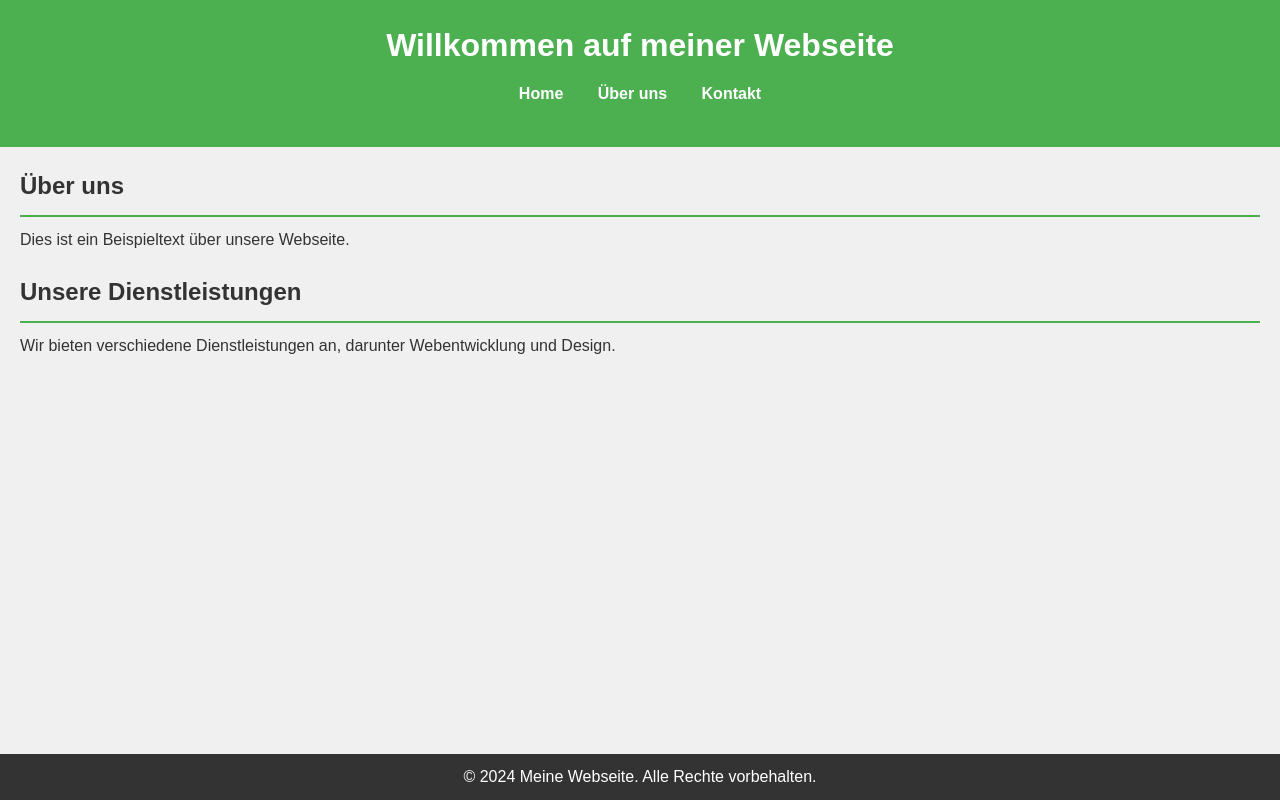
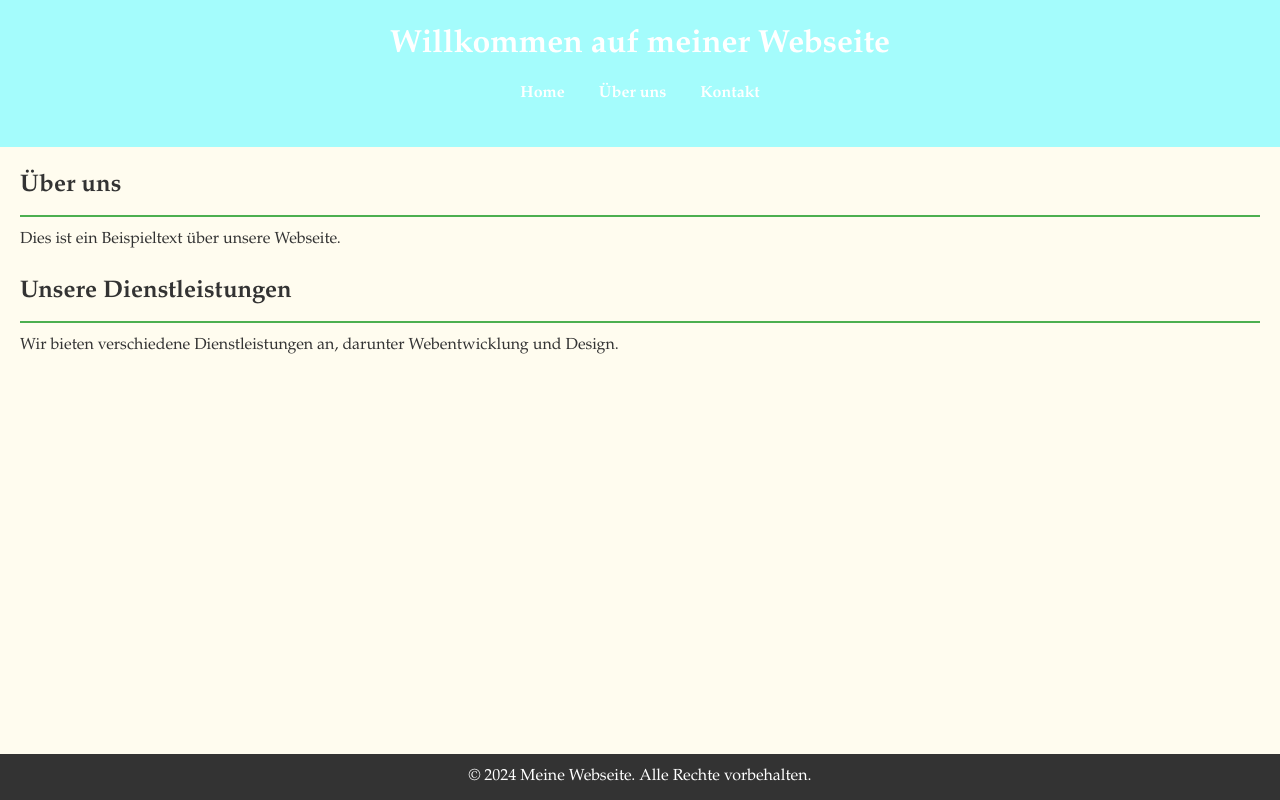
Before and after one commit to nikitaskostas/bearpapers, a plain HTML site: page index.html in a window 1280 px wide. Drawn offline with Linux system fonts and the light colour scheme.

Commit message:
Modify styles.css

```diff
--- a/styles.css
+++ b/styles.css
@@ -3,17 +3,17 @@
     margin: 0;
     padding: 0;
     box-sizing: border-box;
-    font-family: 'Arial', sans-serif;
+    font-family: 'Garamond', sans-serif;
 }
 
 body {
-    background-color: #f0f0f0;
+    background-color: #fffcef;
     color: #333;
     line-height: 1.6;
 }
 
 header {
-    background-color: #4CAF50;
+    background-color: #a4fcfc;
     color: #fff;
     padding: 20px 0;
     text-align: center;
```
